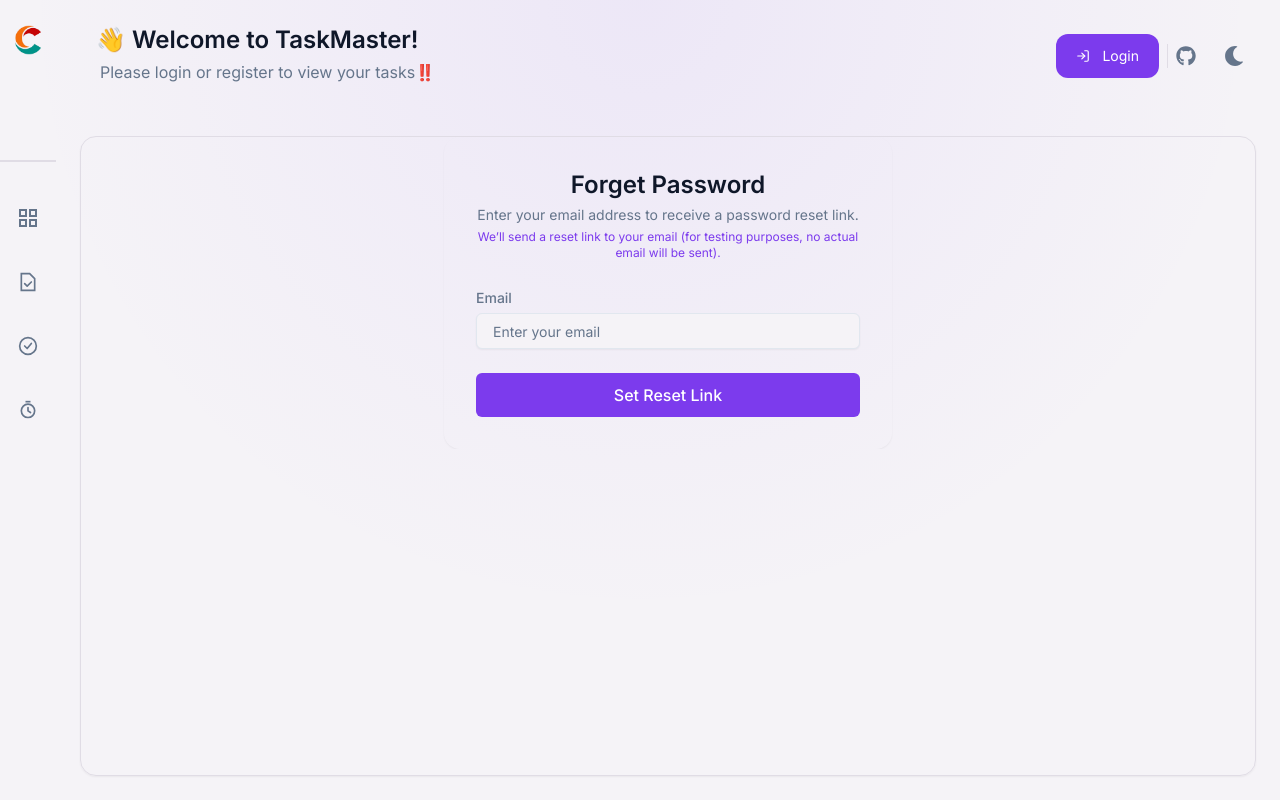
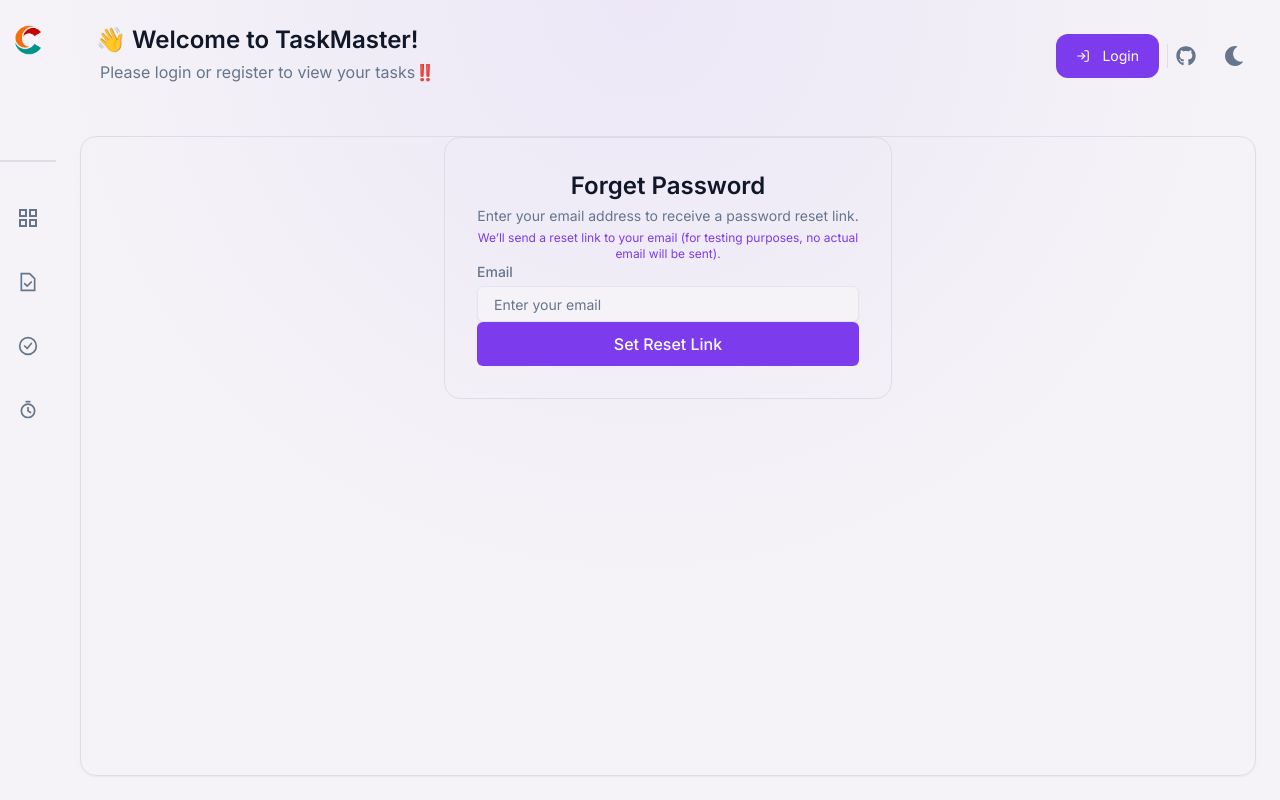
Before and after one commit to charithgaya/TaskManagerWeb, a Next.js app in the folder client/: page /forgot-password in a window 1280 px wide. Built offline with nearby package versions, Linux system fonts and the light colour scheme; no server answers.

Commit message:
styled rp 2

```diff
--- a/client/app/Components/auth/ForgotPasswordForm/ForgotPasswordForm.tsx
+++ b/client/app/Components/auth/ForgotPasswordForm/ForgotPasswordForm.tsx
@@ -46,8 +46,8 @@
   return (
     <form
       onSubmit={handleSubmit}
-      className="rounded-2xl bg-card w-full max-w-md mx-auto p-6 sm:p-8 shadow-sm">
-      <div className="space-y-6">
+      className="relative rounded-2xl border border-border bg-card hover:shadow-md w-full max-w-md mx-auto p-6 sm:p-8">
+      <div className="relative z-10space-y-6">
 
         <div className="space-y-1 text-center">
           <h1 className="text-md sm:text-lg md:text-lg lg:text-xl xl:text-2xl font-semibold text-foreground">
@@ -61,7 +61,7 @@
           </p>
         </div>
 
-        <div className="space-y-1">
+        <div className="flex flex-col gap-1">
           <Label htmlFor="email" className="text-sm text-muted-foreground">
             Email
           </Label>
--- a/client/app/Components/auth/LoginForm/LoginForm.tsx
+++ b/client/app/Components/auth/LoginForm/LoginForm.tsx
@@ -12,7 +12,7 @@
   const togglePassword = () => setShowPassword(prev => !prev);
 
   return (
-    <form className="relative w-full max-w-md mx-auto p-6 sm:p-8 rounded-2xl bg-card shadow-md">
+    <form className="relative w-full max-w-md mx-auto p-6 sm:p-8 rounded-2xl border border-border bg-card hover:shadow-md">
       <div className="relative z-10 space-y-6">
         <div className="text-center space-y-1">
           <h1 className="text-md sm:text-lg md:text-lg lg:text-xl xl:text-2xl font-semibold text-foreground">
--- a/client/app/Components/auth/RegisterForm/RegisterForm.tsx
+++ b/client/app/Components/auth/RegisterForm/RegisterForm.tsx
@@ -12,7 +12,7 @@
   const togglePassword = () => setShowPassword(!showPassword);
 
   return (
-    <form className="relative w-full max-w-md mx-auto p-6 sm:p-8 rounded-2xl bg-card shadow-md">
+    <form className="relative w-full max-w-md mx-auto p-6 sm:p-8 border border-border rounded-2xl bg-card hover:shadow-md">
       <div className="relative z-10 space-y-6">
         <div className="text-center space-y-1">
           <h1 className="text-md sm:text-lg md:text-lg lg:text-xl xl:text-2xl font-semibold text-foreground">
--- a/client/app/reset-password/[resetToken]/page.tsx
+++ b/client/app/reset-password/[resetToken]/page.tsx
@@ -86,7 +86,7 @@
   return (
 
   <form
-    className="relative w-full max-w-md mx-auto p-6 sm:p-8 rounded-2xl bg-card shadow-md"
+    className="relative w-full max-w-md mx-auto p-6 sm:p-8 rounded-2xl border border-border bg-card hover:shadow-md"
     onSubmit={handleSubmit}
   >
     <div className="relative z-10 space-y-6">
```
